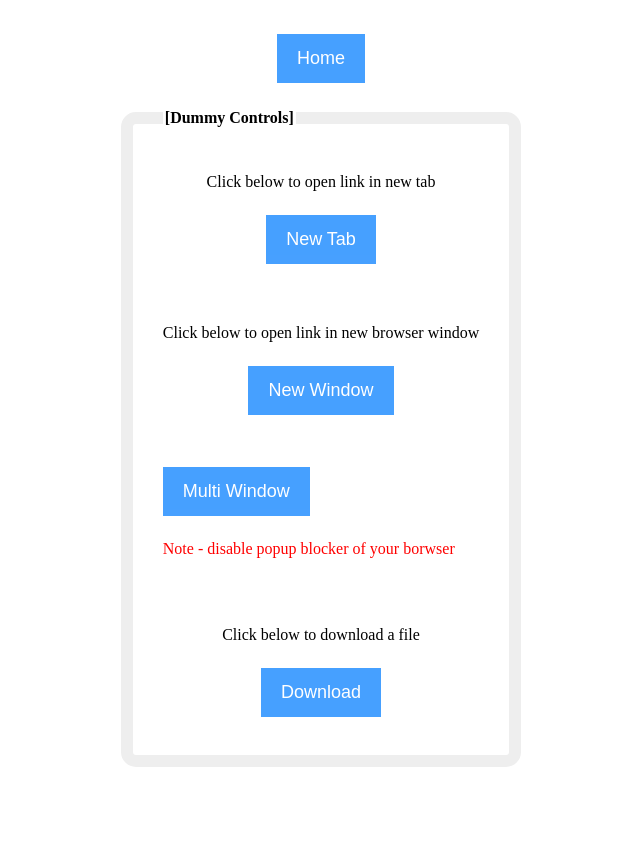
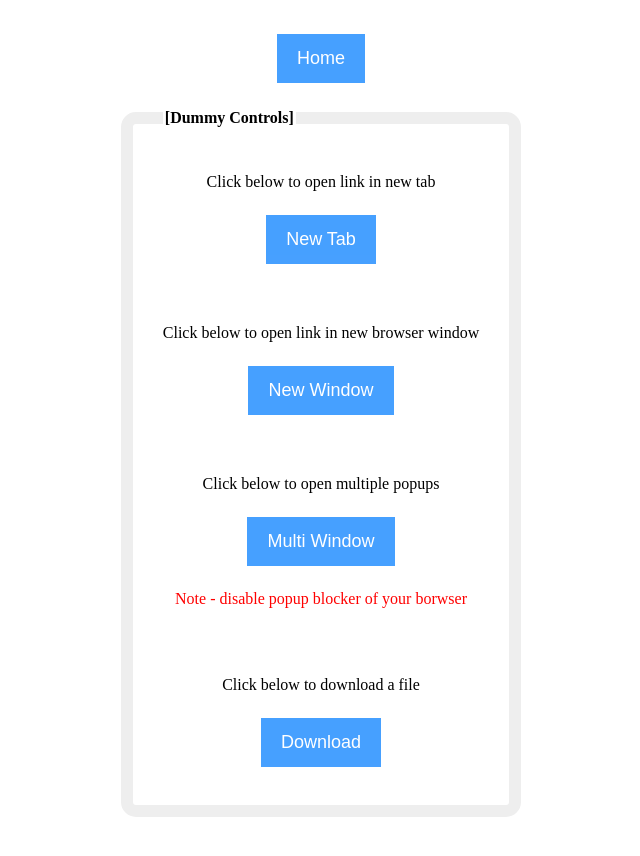
Before and after one commit to qavbox/demo, a Jekyll site: the page built from links/index.html, in a window 1280 px wide. Shown: the top 856 px of the page, without its empty margins (319-959 px from the left). Built offline with Jekyll 4.4.1, drawn with Linux system fonts in a browser that asks for light colours; nearby versions of some CDN libraries; library files that are not in the unit come from our copies.

Commit message:
Update index.html

```diff
--- a/links/index.html
+++ b/links/index.html
@@ -23,6 +23,8 @@ function newPopup(url) {
 </div>
 
 <br/><br/>
+<div id="multi" style="text-align: center;" >
+	<p>Click below to open multiple popups</p>
 <input type="button" class="btn" name="multiple" value="Multi Window" onclick="pop()"/>
 <p style="color:red" >Note - disable popup blocker of your borwser</p>
 <script type="text/javascript" src='JS/jquery-1.9.0.min.js'></script>
@@ -37,6 +39,7 @@ function newPopup(url) {
 
   }
 </script>
+</div>
 
 <br/><br/>
 
```
